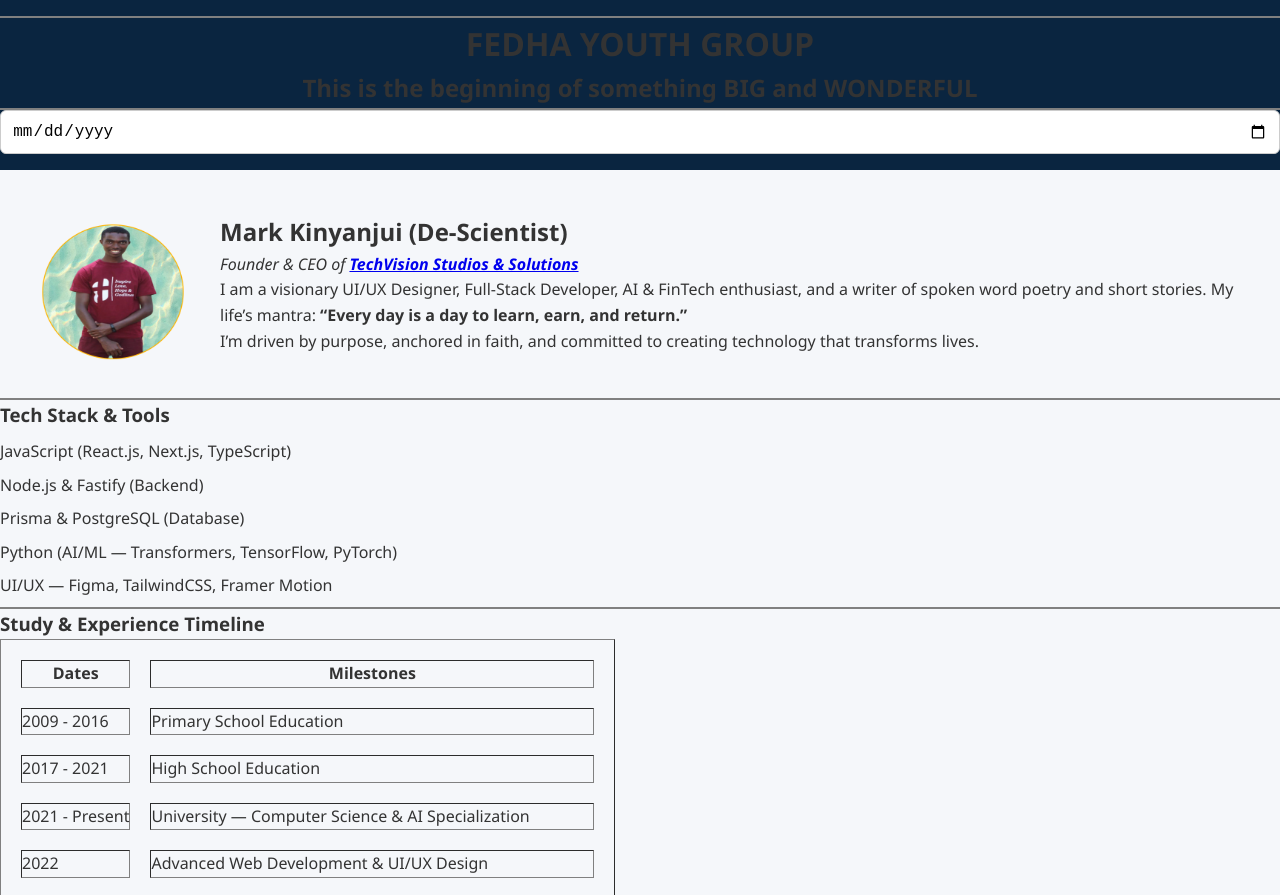
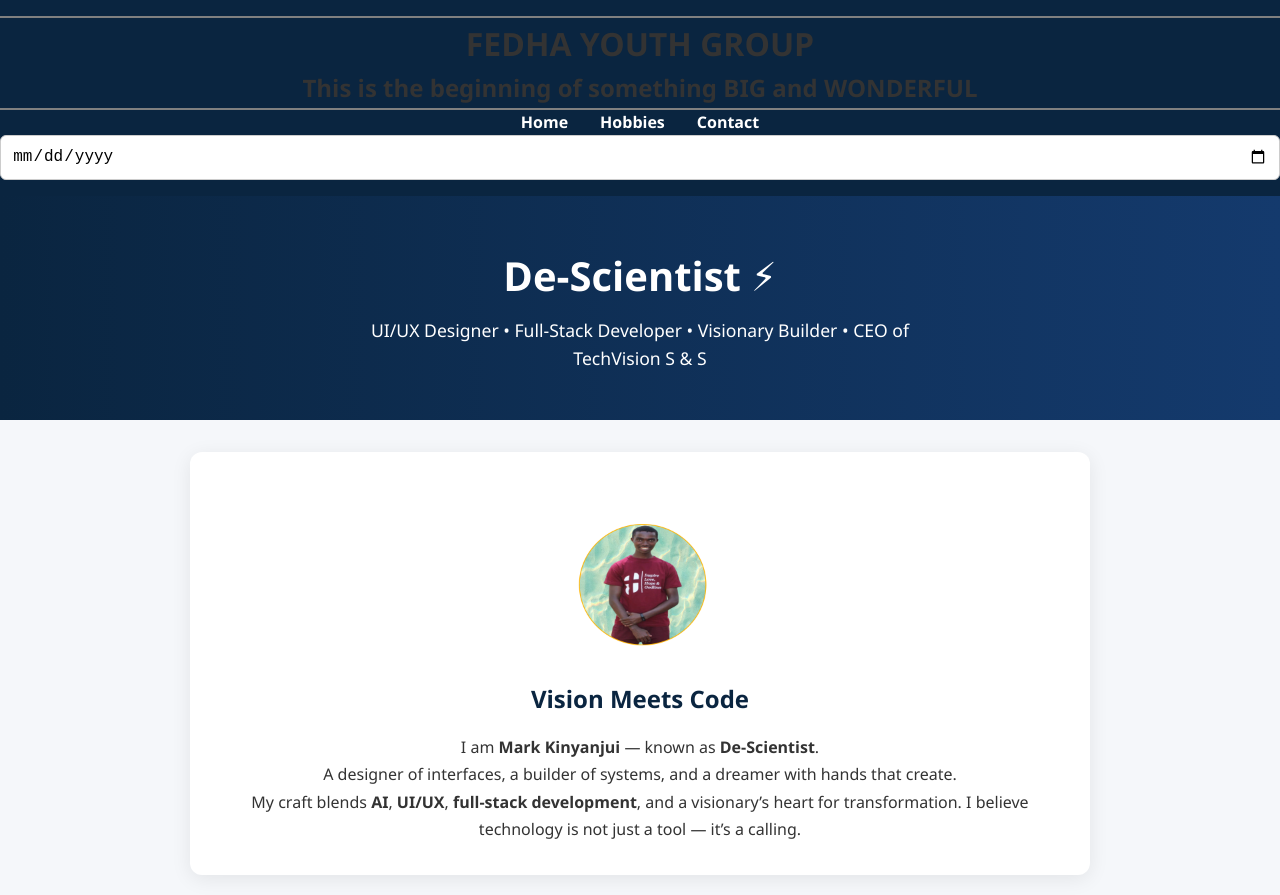
Before and after one commit to de-scientist/de-scientist, a plain HTML site: page index.html in a window 1280 px wide. Shown: the top 895 px of the page. Drawn offline with Linux system fonts and the light colour scheme; files that its build step writes are made by us from their sources.

Commit message:
Refactor index.html with navigation and content updates
Updated the HTML structure and content for the De-Scientist website. Added navigation links and improved section layouts.

```diff
--- a/index.html
+++ b/index.html
@@ -3,7 +3,7 @@
 <head>
   <meta charset="utf-8">
   <title>De-Scientist | TechVision Studios & Solutions</title>
-  <link rel="stylesheet" href="css/styles.css">
+  <link rel="stylesheet" href="styles.css">
 </head>
 <body>
   <header style="text-align:center;">
@@ -11,10 +11,32 @@
     <h1>FEDHA YOUTH GROUP</h1>
     <h2>This is the beginning of something <strong>BIG and WONDERFUL</strong></h2>
     <hr size="3" noshade>
+      <nav>
+      <a href="index.html">Home</a>
+      <a href="hobbies.html">Hobbies</a>
+      <a href="contact.html">Contact</a>
+    </nav>
     <form>
       <input type="date">
     </form>
   </header>
+
+  <section class="hero">
+    <h1>De-Scientist ⚡</h1>
+    <p>UI/UX Designer • Full-Stack Developer • Visionary Builder • CEO of TechVision S & S</p>
+  </section>
+
+  <section class="about">
+    <img src="web.me2.png" alt="De-Scientist">
+    <h2>Vision Meets Code</h2>
+    <p>
+      I am <strong>Mark Kinyanjui</strong> — known as <strong>De-Scientist</strong>.<br>
+      A designer of interfaces, a builder of systems, and a dreamer with hands that create.<br>
+      My craft blends <b>AI</b>, <b>UI/UX</b>, <b>full-stack development</b>, and a visionary’s heart for transformation.
+      I believe technology is not just a tool — it’s a calling.
+    </p>
+  </section>
+
 
   <section>
     <table cellspacing="10">
```
